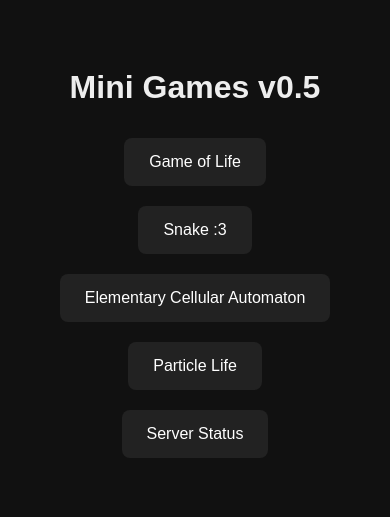
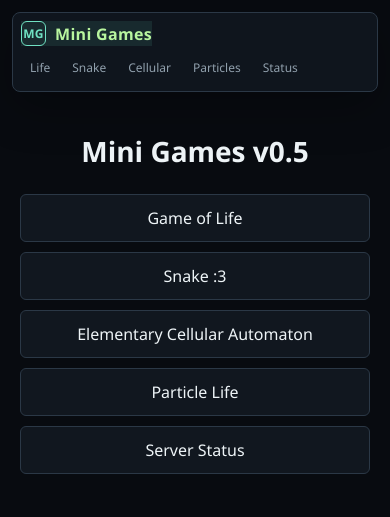
Before and after one commit to GregoryF04/game-of-life, a plain HTML site: page public/index.html in a window 390 px wide. Drawn offline with Linux system fonts and the light colour scheme.

Commit message:
Fresh up

```diff
--- a/public/elementary-ca/style.css
+++ b/public/elementary-ca/style.css
@@ -117,6 +117,17 @@ input:hover {
   color: #fff;
 }
 
+.siteNav { width: 100%; margin: 0 0 12px; }
+
+@media (max-width: 560px) {
+  .toolbar { align-items: stretch; }
+  .toolbar > * { flex: 1 1 140px; }
+  .field input,
+  .field select,
+  .toolbar button { width: 100%; }
+  .switchField { flex: 1 1 100%; }
+}
+
 .patternLabel {
   display: flex;
   gap: 2px;
--- a/public/game-of-life/style.css
+++ b/public/game-of-life/style.css
@@ -138,6 +138,23 @@ button:hover {
   border-radius: 4px;
 }
 
+.siteNav {
+  position: fixed;
+  top: 12px;
+  left: 12px;
+  right: 12px;
+  width: auto;
+  max-width: none;
+  margin: 0;
+}
+
+.controls { top: 72px; }
+
+@media (max-width: 760px) {
+  .siteNav { left: 8px; right: 8px; top: 8px; }
+  .controls { top: 108px; left: 8px; right: 8px; max-height: calc(100vh - 116px); overflow-y: auto; }
+}
+
 .ruleControl {
   display: flex;
   align-items: center;
--- a/public/index.html
+++ b/public/index.html
@@ -2,20 +2,33 @@
 <html lang="en">
 <head>
   <meta charset="UTF-8">
-  <title>Mini Games v0.5</title>
+  <meta name="viewport" content="width=device-width, initial-scale=1">
+  <title>Mini Games</title>
+  <link rel="stylesheet" href="theme.css">
   <style>
-    body { font-family: sans-serif; background: #111; color: #eee; text-align: center; padding: 40px; }
-    a { display: inline-block; margin: 10px; padding: 15px 25px; background: #222; color: #fff; text-decoration: none; border-radius: 8px; }
-    a:hover { background: #333; }
+    body { min-width: 320px; min-height: 100vh; margin: 0; background: var(--site-bg); }
+    .home { padding: 40px 20px; text-align: center; }
+    .home h1 { margin: 0 0 24px; font-size: 28px; }
+    .gameLinks { display: flex; flex-wrap: wrap; justify-content: center; gap: 10px; }
+    .gameLinks a { display: inline-block; padding: 12px 20px; border: 1px solid var(--site-line); border-radius: 6px; background: var(--site-panel-solid); color: var(--site-ink); text-decoration: none; }
+    .gameLinks a:hover { background: #202b35; color: var(--site-accent-strong); }
+    @media (max-width: 480px) { .gameLinks { flex-direction: column; align-items: stretch; } }
   </style>
 </head>
 <body>
+  <nav class="siteNav" aria-label="Main navigation">
+    <a class="siteBrand" href="/" aria-current="page"><span class="siteBrandMark">MG</span> Mini Games</a>
+    <div class="siteNavLinks"><a href="/game-of-life/">Life</a><a href="/snake/">Snake</a><a href="/elementary-ca/">Cellular</a><a href="/particle-life/">Particles</a><a href="/status/">Status</a></div>
+  </nav>
+  <main class="home">
     <h1>Mini Games v0.5</h1>
+    <nav class="gameLinks" aria-label="Games">
       <a href="/game-of-life/">Game of Life</a>
       <a href="/snake/">Snake :3</a>
       <a href="/elementary-ca/">Elementary Cellular Automaton</a>
       <a href="/particle-life/">Particle Life</a>
       <a href="/status/">Server Status</a>
-  <!-- сюда добавятся ссылки на новые игры -->
+    </nav>
+  </main>
 </body>
 </html>
--- a/public/particle-life/style.css
+++ b/public/particle-life/style.css
@@ -19,6 +19,8 @@ body {
   min-height: 100vh;
   padding: 12px;
 }
+
+.siteNav { width: 100%; margin: 0 0 12px; }
 
 .topbar,
 .constructor {
@@ -139,6 +141,17 @@ button:hover,
 select:hover,
 input:hover {
   background: #333;
+}
+
+@media (max-width: 620px) {
+  .headingRow { align-items: flex-start; }
+  .performanceReadout { text-align: left; }
+  .toolbar > * { flex: 1 1 140px; }
+  .toolbar .sliderField { min-width: min(100%, 220px); }
+  .constructorHeader { align-items: flex-start; }
+  .presetControls,
+  .shareControls { width: 100%; }
+  .shareControls input { min-width: 0; flex: 1 1 160px; }
 }
 
 input[type="range"] {
--- a/public/snake/style.css
+++ b/public/snake/style.css
@@ -138,6 +138,15 @@ h1 { font-size: 18px; line-height: normal; letter-spacing: normal; }
 .dPad button:active { background: #333; }
 .controlButton { min-width: 94px; padding: 8px 14px; }
 .controlButton.secondary { border-color: #444; background: #222; color: #eee; }
+
+.siteNav { width: 100%; margin: 0 0 14px; }
+.topbar { grid-template-columns: 1fr auto; }
+
+@media (max-width: 560px) {
+  .topbar { grid-template-columns: 1fr auto; }
+  .controls { width: 100%; flex-wrap: wrap; justify-content: center; }
+  .controlButton { flex: 1 1 130px; }
+}
 .dPad button { color: #eee; }
 .dPadCenter { border-color: #444; background: #111; }
 footer { color: #888; font: 12px sans-serif; }
--- /dev/null
+++ b/public/theme.css
@@ -0,0 +1,120 @@
+:root {
+  color-scheme: dark;
+  --site-bg: #080b10;
+  --site-panel: rgba(17, 23, 31, 0.92);
+  --site-panel-solid: #11171f;
+  --site-line: #2b3846;
+  --site-ink: #eef4f7;
+  --site-muted: #91a0ad;
+  --site-accent: #70e1c3;
+  --site-accent-strong: #b8f59f;
+  --site-shadow: 0 16px 45px rgba(0, 0, 0, 0.28);
+}
+
+* { box-sizing: border-box; }
+
+html { background: var(--site-bg); }
+
+body {
+  color: var(--site-ink);
+  font-family: "Segoe UI", system-ui, sans-serif;
+}
+
+body::before {
+  background:
+    radial-gradient(circle at 12% 0%, rgba(112, 225, 195, 0.1), transparent 30%),
+    linear-gradient(135deg, rgba(184, 245, 159, 0.035), transparent 45%),
+    repeating-linear-gradient(0deg, transparent 0 39px, rgba(255, 255, 255, 0.018) 40px);
+}
+
+.siteNav {
+  position: relative;
+  z-index: 30;
+  display: flex;
+  align-items: center;
+  gap: 18px;
+  width: min(100% - 24px, 1180px);
+  min-height: 48px;
+  margin: 12px auto 0;
+  padding: 7px 10px;
+  border: 1px solid var(--site-line);
+  border-radius: 8px;
+  background: var(--site-panel);
+  box-shadow: var(--site-shadow);
+  backdrop-filter: blur(10px);
+}
+
+.siteBrand,
+.siteNav a {
+  color: var(--site-ink);
+  text-decoration: none;
+}
+
+.siteBrand {
+  display: inline-flex;
+  align-items: center;
+  gap: 9px;
+  min-width: max-content;
+  font-weight: 700;
+  letter-spacing: 0.02em;
+}
+
+.siteBrandMark {
+  display: grid;
+  width: 25px;
+  height: 25px;
+  place-items: center;
+  border: 1px solid var(--site-accent);
+  border-radius: 6px;
+  color: var(--site-accent);
+  font-size: 12px;
+}
+
+.siteNavLinks {
+  display: flex;
+  align-items: center;
+  gap: 4px;
+  min-width: 0;
+  margin-left: auto;
+}
+
+.siteNavLinks a {
+  padding: 7px 9px;
+  border-radius: 5px;
+  color: var(--site-muted);
+  font-size: 12px;
+  white-space: nowrap;
+}
+
+.siteNav a:hover,
+.siteNav a:focus-visible,
+.siteNav a[aria-current="page"] {
+  background: rgba(112, 225, 195, 0.1);
+  color: var(--site-accent-strong);
+}
+
+.siteNav a:focus-visible,
+button:focus-visible,
+input:focus-visible,
+select:focus-visible {
+  outline: 2px solid var(--site-accent);
+  outline-offset: 2px;
+}
+
+@media (max-width: 680px) {
+  .siteNav {
+    align-items: flex-start;
+    flex-direction: column;
+    gap: 6px;
+    padding: 8px;
+  }
+
+  .siteNavLinks {
+    width: 100%;
+    margin-left: 0;
+    overflow-x: auto;
+    scrollbar-width: thin;
+  }
+
+  .siteNavLinks a { flex: 0 0 auto; }
+}
```
Also changed, not shown: public/elementary-ca/index.html (+5 -1 lines), public/game-of-life/index.html (+6 -1 lines), public/particle-life/index.html (+5 -1 lines), public/snake/index.html (+5 -1 lines), public/status/index.html (+17 -1 lines). Lines whose indentation alone changed are shown as unchanged.
